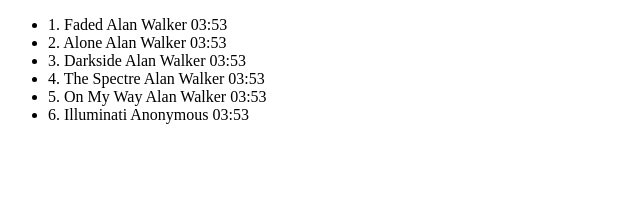
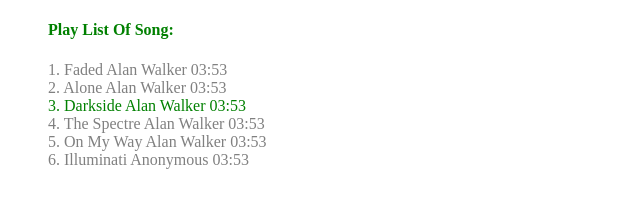
Before and after one commit to hemel10242048/playlist_rendering, a plain HTML site: page index.html in a window 1280 px wide. Shown: the whole page, without its empty margins (0-640 px from the left). Drawn offline with Linux system fonts and the light colour scheme.

Commit message:
update (11:17 p.m) 8-23-2021

```diff
--- a/index.html
+++ b/index.html
@@ -2,8 +2,14 @@
 <html>
 <head>
     <link rel="shortcut icon" href="#">
+    <style>
+        ul{list-style:none;}
+        ul li{color:gray;}
+        .playlist_active{color:green;}
+    </style>
 </head>
 <body>
+    <h4 style="margin-left:40px;color:green;">Play List Of Song:</h4>
     <div>
         <ul class="playlist">
         <li class="playlist_song">
```
